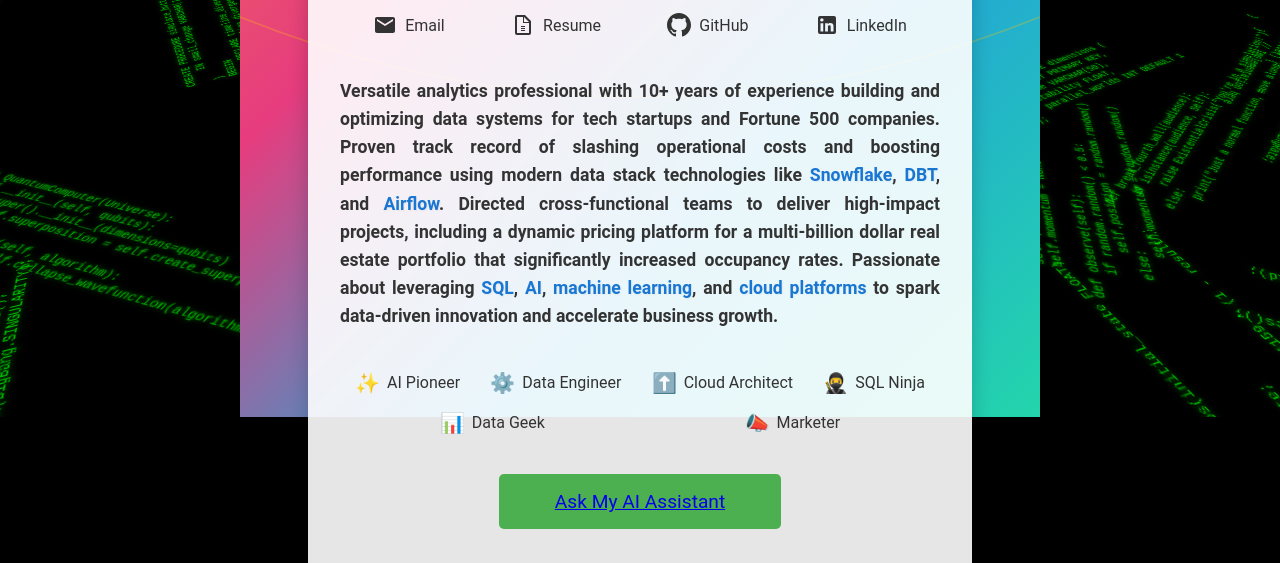
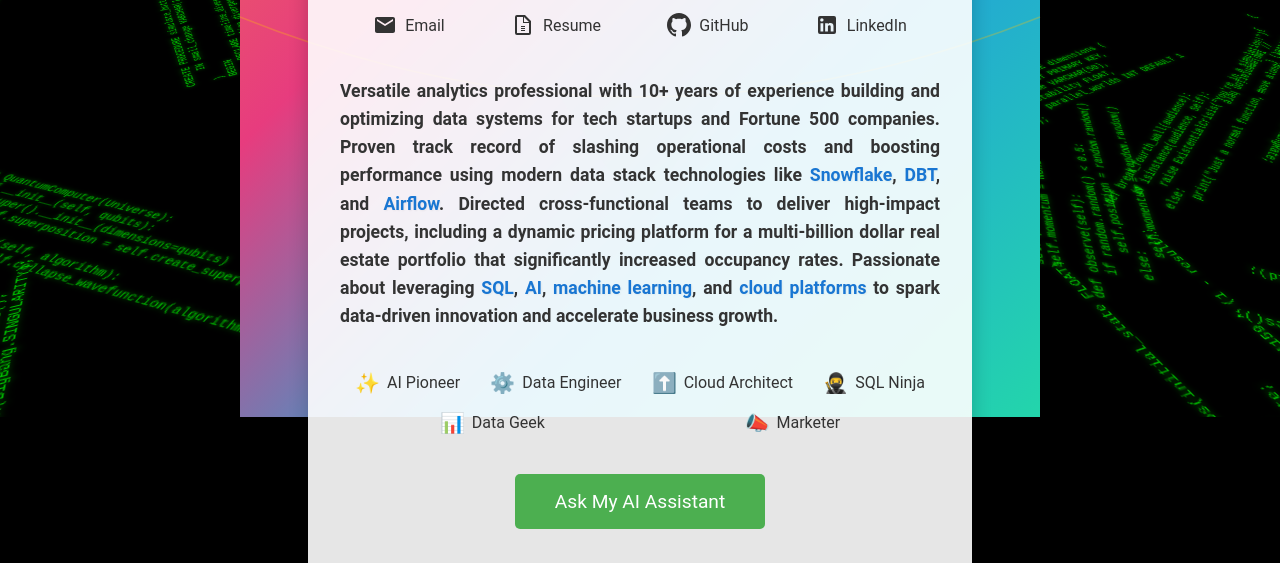
Before and after one commit to pbierkortte/pbierkortte.github.io, a plain HTML site: page index.html in a window 1280 px wide. Shown: the part 383-946 px from the top of the page. Drawn offline with Linux system fonts and the light colour scheme.

Commit message:
Update index.html

```diff
--- a/index.html
+++ b/index.html
@@ -182,8 +182,10 @@
                 display: block;
                 width: 250px;
                 margin: 2rem auto;
+            }
+            .resume-button a {
+                display: block;
                 padding: 1rem;
-                color: white;
                 background-color: #4CAF50;
                 color: white;
                 text-align: center;
@@ -194,7 +196,7 @@
                 position: relative;
                 overflow: hidden;
             }
-            .resume-button:before {
+            .resume-button a:before {
                 content: "";
                 position: absolute;
                 top: 0;
@@ -209,10 +211,10 @@
                 );
                 transition: all 0.5s;
             }
-            .resume-button:hover:before {
+            .resume-button a:hover:before {
                 left: 100%;
             }
-            .resume-button:hover {
+            .resume-button a:hover {
                 background-color: #45a049;
                 transform: translateY(-2px);
                 box-shadow: 0 5px 15px rgba(0, 0, 0, 0.2);
```
